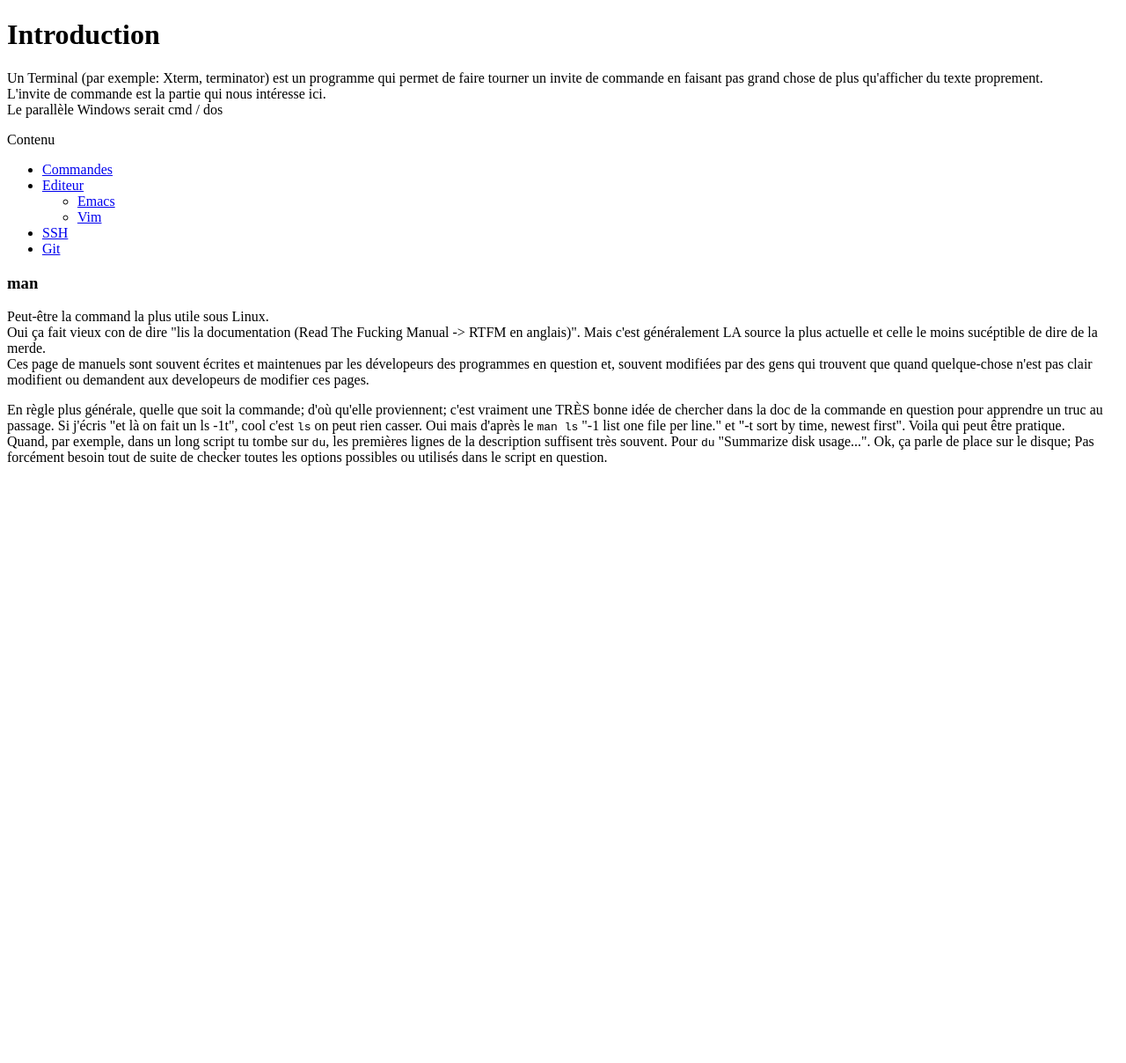
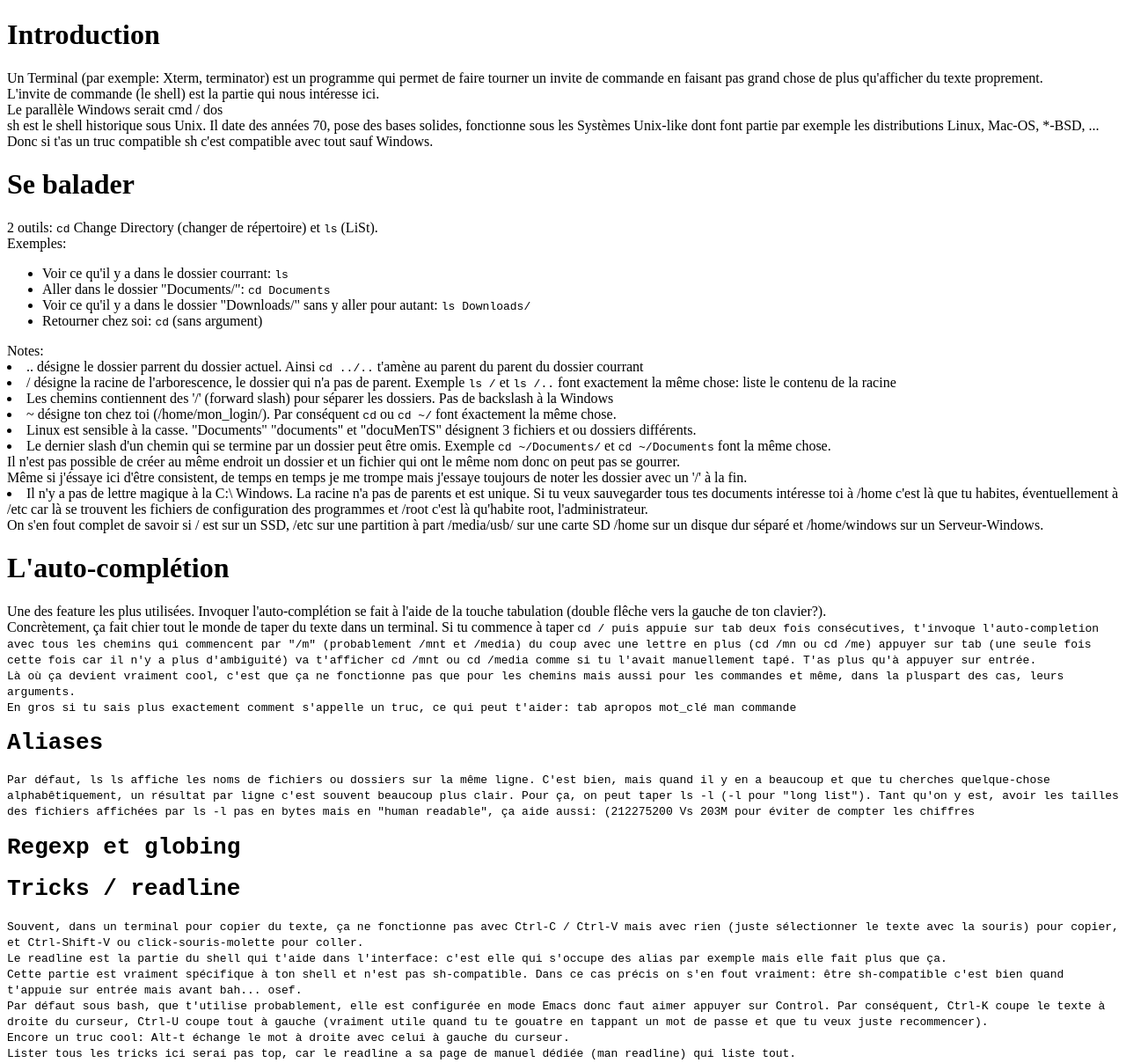
Before and after one commit to zermingore/linux_doc, a plain HTML site: page code/nanoupi/tools/shell.html in a window 1280 px wide. Shown: the top 1208 px of the page at 88% size. Before the commit the page ends 800 px from the top, so only its background shows below. Drawn offline with Linux system fonts and the light colour scheme.

Commit message:
[Pi] Shell basics draft

```diff
--- a/code/nanoupi/tools/shell.html
+++ b/code/nanoupi/tools/shell.html
@@ -7,8 +7,65 @@
   <body>
     <h1>Introduction</h1>
     Un Terminal (par exemple: X<emph>term</emph>, <emph>term</emph>inator) est un programme qui permet de faire tourner un invite de commande en faisant pas grand chose de plus qu'afficher du texte proprement.<br/>
-    L'invite de commande est la partie qui nous intéresse ici. <br/>
-    Le parallèle Windows serait cmd / dos
+    L'invite de commande (le shell) est la partie qui nous intéresse ici.<br/>
+    Le parallèle Windows serait cmd / dos<br/>
+    <emph>sh</emph> est le shell historique sous Unix. Il date des années 70, pose des bases solides, fonctionne sous les Systèmes Unix-like dont font partie par exemple les distributions Linux, Mac-OS, *-BSD, ... Donc si t'as un truc compatible sh c'est compatible avec tout sauf Windows.<br/>
+
+
+
+
+    <h1>Se balader</h1>
+    2 outils: <code>cd</code> Change Directory (changer de répertoire) et <code>ls</code> (LiSt).<br/>
+
+    Exemples:
+    <ul>
+      <li>Voir ce qu'il y a dans le dossier courrant: <code>ls</code></li>
+      <li>Aller dans le dossier "Documents/": <code>cd Documents</code></li>
+      <li>Voir ce qu'il y a dans le dossier "Downloads/" sans y aller pour autant: <code>ls Downloads/</code></li>
+      <li>Retourner chez soi: <code>cd</code> (sans argument)</li>
+    </ul>
+
+
+    Notes:
+    <li>.. désigne le dossier parrent du dossier actuel. Ainsi <code>cd ../..</code> t'amène au parent du parent du dossier courrant</li>
+    <li>/ désigne la racine de l'arborescence, le dossier qui n'a pas de parent. Exemple <code>ls /</code> et <code>ls /..</code> font exactement la même chose: liste le contenu de la racine</li>
+    <li>Les chemins contiennent des '/' (forward slash) pour séparer les dossiers. Pas de backslash à la Windows</li>
+    <li>~ désigne ton chez toi (/home/mon_login/). Par conséquent <code>cd</code> ou <code>cd ~/</code> font éxactement la même chose.</li>
+    <li>Linux est sensible à la casse. "Documents" "documents" et "docuMenTS" désignent 3 fichiers et ou dossiers différents.</li>
+    <li>Le dernier slash d'un chemin qui se termine par un dossier peut être omis. Exemple <code>cd ~/Documents/</code> et <code>cd ~/Documents</code> font la même chose.<br/>
+      Il n'est pas possible de créer au même endroit un dossier et un fichier qui ont le même nom donc on peut pas se gourrer.<br/>
+      Même si j'éssaye ici d'être consistent, de temps en temps je me trompe mais j'essaye toujours de noter les dossier avec un '/' à la fin.</br/>
+    <li>
+      Il n'y a pas de lettre magique à la C:\ Windows. La racine n'a pas de parents et est unique. Si tu veux sauvegarder tous tes documents intéresse toi à /home c'est là que tu habites, éventuellement à /etc car là se trouvent les fichiers de configuration des programmes et /root c'est là qu'habite root, l'administrateur.<br/>
+      On s'en fout complet de savoir si / est sur un SSD, /etc sur une partition à part /media/usb/ sur une carte SD /home sur un disque dur séparé et /home/windows sur un Serveur-Windows.
+    </li>
+
+
+    <h1>L'auto-complétion</h1>
+    Une des feature les plus utilisées. Invoquer l'auto-complétion se fait à l'aide de la touche tabulation (double flêche vers la gauche de ton clavier?).<br/>
+    Concrètement, ça fait chier tout le monde de taper du texte dans un terminal. Si tu commence à taper <code>cd /<code> puis appuie sur tab deux fois consécutives, t'invoque l'auto-completion avec tous les chemins qui commencent par "/m" (probablement /mnt et /media) du coup avec une lettre en plus (<code>cd /mn</code> ou <code>cd /me</code>) appuyer sur tab (une seule fois cette fois car il n'y a plus d'ambiguité) va t'afficher cd /mnt ou cd /media comme si tu l'avait manuellement tapé. T'as plus qu'à appuyer sur entrée.<br/>
+        Là où ça devient vraiment cool, c'est que ça ne fonctionne pas que pour les chemins mais aussi pour les commandes et même, dans la pluspart des cas, leurs arguments.<br/>
+        En gros si tu sais plus exactement comment s'appelle un truc, ce qui peut t'aider: <kbd>tab</kbd> <code>apropos mot_clé</code> <code>man commande</code>
+
+
+
+   <h1>Aliases</h1>
+   Par défaut, <code>ls</code> ls affiche les noms de fichiers ou dossiers sur la même ligne. C'est bien, mais quand il y en a beaucoup et que tu cherches quelque-chose alphabêtiquement, un résultat par ligne c'est souvent beaucoup plus clair.
+   Pour ça, on peut taper <code>ls -l</code> (-l pour "long list"). Tant qu'on y est, avoir les tailles des fichiers affichées par ls -l pas en bytes mais en "human readable", ça aide aussi: (212275200 Vs 203M pour éviter de compter les chiffres<br/>
+
+   <h1>Regexp et globing</h1>
+
+
+
+   <h1>Tricks / readline</h1>
+   Souvent, dans un terminal pour copier du texte, ça ne fonctionne pas avec Ctrl-C / Ctrl-V mais avec rien (juste sélectionner le texte avec la souris) pour copier, et Ctrl-Shift-V ou click-souris-molette pour coller.<br/>
+
+   Le readline est la partie du shell qui t'aide dans l'interface: c'est elle qui s'occupe des alias par exemple mais elle fait plus que ça.<br/>
+   Cette partie est vraiment spécifique à ton shell et n'est pas sh-compatible. Dans ce cas précis on s'en fout vraiment: être sh-compatible c'est bien quand t'appuie sur entrée mais avant bah... osef.<br/>
+   Par défaut sous bash, que t'utilise probablement, elle est configurée en mode Emacs donc faut aimer appuyer sur Control. Par conséquent, Ctrl-K coupe le texte à droite du curseur, Ctrl-U coupe tout à gauche (vraiment utile quand tu te gouatre en tappant un mot de passe et que tu veux juste recommencer).<br/>
+   Encore un truc cool: Alt-t échange le mot à droite avec celui à gauche du curseur.<br/>
+   Lister tous les tricks ici serai pas top, car le readline a sa page de manuel dédiée (<code>man readline</code>) qui liste tout.<br/>
+
 
 
     <div id="toc_container">
@@ -37,16 +94,7 @@
     </div>
 
 
-    <h3>man</h3>
-    <p>
-      Peut-être la command la plus utile sous Linux.<br/>
-      Oui ça fait vieux con de dire "lis la documentation (Read The Fucking Manual -> RTFM en anglais)". Mais c'est généralement LA source la plus actuelle et celle le moins sucéptible de dire de la merde.<br/>
-      Ces page de manuels sont souvent écrites et maintenues par les dévelopeurs des programmes en question et, souvent modifiées par des gens qui trouvent que quand quelque-chose n'est pas clair modifient ou demandent aux developeurs de modifier ces pages.<br/>
-    </p>
 
-
-  En règle plus générale, <emph>quelle que soit la commande</emph>; d'où qu'elle proviennent; c'est vraiment une <emph>TRÈS</emph> bonne idée de chercher dans la doc de la commande en question pour apprendre un truc au passage. Si j'écris "et là on fait un ls -1t", cool c'est <code>ls</code> on peut rien casser. Oui mais d'après le <code>man ls</code> "-1     list one file per line." et "-t     sort by time, newest first". Voila qui peut être pratique.<br/>
-    Quand, par exemple, dans un long script tu tombe sur <code>du</code>, les premières lignes de la description suffisent très souvent. Pour <code>du</code> "Summarize disk usage...". Ok, ça parle de place sur le disque; Pas forcément besoin tout de suite de checker toutes les options possibles ou utilisés dans le script en question.
 
 
   </body>
```
